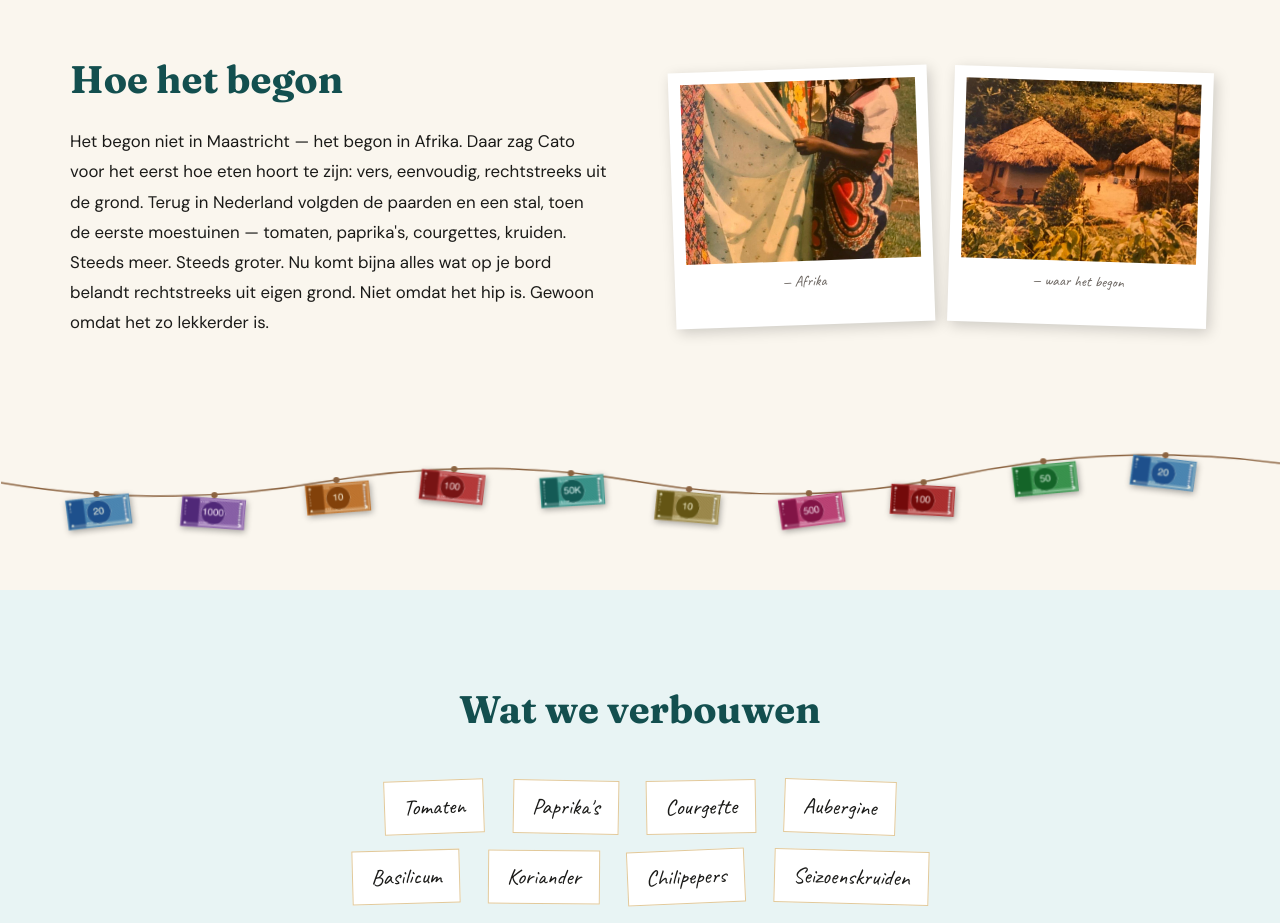
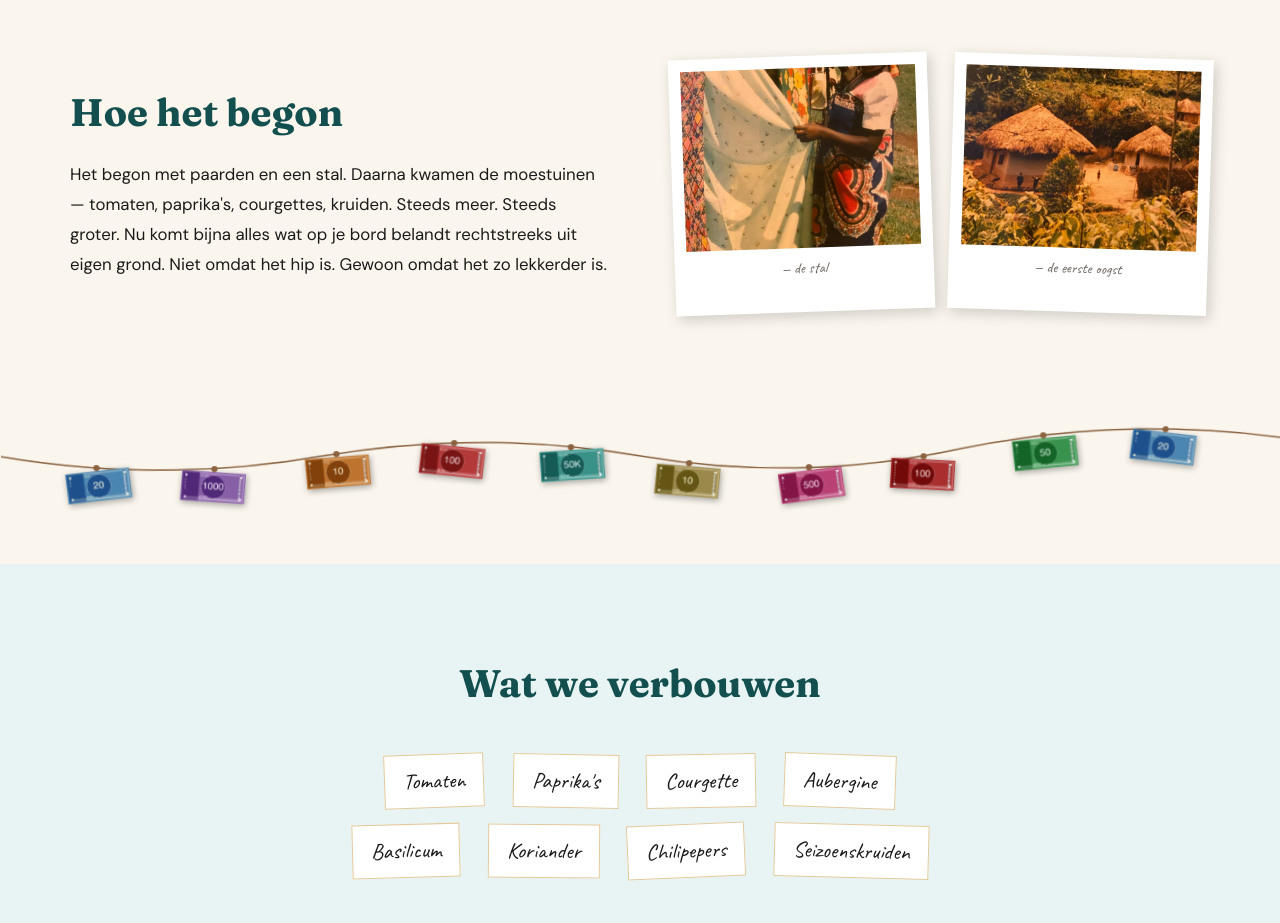
Before and after one commit to juliusnomar-commits/cato, a plain HTML site: page CatoByCato-main 2/garden.html in a window 1280 px wide. Shown: the part 840-1763 px from the top of the page. Drawn offline with Linux system fonts and the light colour scheme; no server answers.

Commit message:
Revert garden origin story copy/captions to original wording — keep African photos only
Per feedback: don't change any text, revert text. Photos (tt-africanwoman.jpg, tt-village.jpg) stay swapped in as requested; only the invented Africa narrative copy and captions are reverted to the original text.

Co-Authored-By: Claude Sonnet 5 <noreply@anthropic.com>

```diff
--- a/CatoByCato-main 2/garden.html
+++ b/CatoByCato-main 2/garden.html
@@ -52,16 +52,16 @@
       <div class="two-col">
         <div>
           <h2 data-i18n="garden_origin_heading">Hoe het begon</h2>
-          <p data-i18n="garden_origin_body">Het begon niet in Maastricht — het begon in Afrika. Daar zag Cato voor het eerst hoe eten hoort te zijn: vers, eenvoudig, rechtstreeks uit de grond. Terug in Nederland volgden de paarden en een stal, toen de eerste moestuinen — tomaten, paprika's, courgettes, kruiden. Steeds meer. Steeds groter. Nu komt bijna alles wat op je bord belandt rechtstreeks uit eigen grond. Niet omdat het hip is. Gewoon omdat het zo lekkerder is.</p>
+          <p data-i18n="garden_origin_body">Het begon met paarden en een stal. Daarna kwamen de moestuinen — tomaten, paprika's, courgettes, kruiden. Steeds meer. Steeds groter. Nu komt bijna alles wat op je bord belandt rechtstreeks uit eigen grond. Niet omdat het hip is. Gewoon omdat het zo lekkerder is.</p>
         </div>
         <div class="garden-origin-photos">
           <div class="polaroid">
-            <img src="images/tt-africanwoman.jpg" alt="De oorsprong van de tuin — Afrika">
-            <span class="polaroid-caption caveat">— Afrika</span>
+            <img src="images/tt-africanwoman.jpg" alt="De oorsprong van de tuin — stal en moestuin">
+            <span class="polaroid-caption caveat">— de stal</span>
           </div>
           <div class="polaroid">
-            <img src="images/tt-village.jpg" alt="Het dorp in Afrika waar het allemaal begon">
-            <span class="polaroid-caption caveat">— waar het begon</span>
+            <img src="images/tt-village.jpg" alt="De eerste moestuin">
+            <span class="polaroid-caption caveat">— de eerste oogst</span>
           </div>
         </div>
       </div>
```
